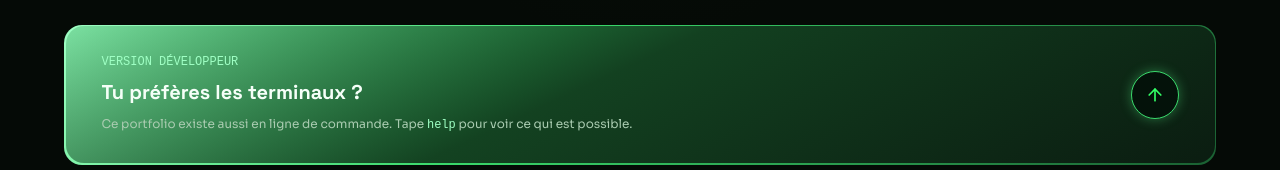
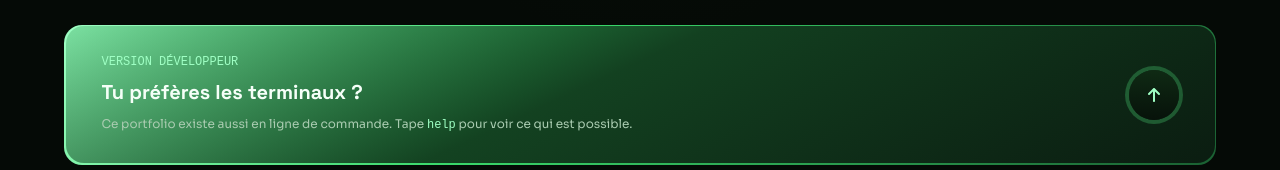
Before and after one commit to lyesprojet/Portfolio, a React (Vite) app: page / in a window 1280 px wide. Shown: the part 1033-1203 px from the top of the page. Built offline with nearby package versions, Linux system fonts and the light colour scheme.

Commit message:
Nouveau bouton remonter vers le terminal

```diff
--- a/src/components/gui/Hero.jsx
+++ b/src/components/gui/Hero.jsx
@@ -363,28 +363,10 @@ function Hero({ onNavigate, onHintTerminal }) {
                 onHintTerminal()
               }}
               aria-label="Remonter vers le bouton terminal"
-              className="flex items-center justify-center rounded-full shrink-0 self-start md:self-auto transition-transform duration-200 hover:scale-110"
-              style={{
-                width: '48px',
-                height: '48px',
-                color: 'var(--text)',
-                border: '1.5px solid #3ad96b',
-                backgroundColor: '#04120a',
-                boxShadow: '0 0 12px rgba(90,255,140,0.35)',
-              }}
+              className="btn-remonter shrink-0 self-start md:self-auto"
             >
-              <svg
-                width="20"
-                height="20"
-                viewBox="0 0 24 24"
-                fill="none"
-                stroke="currentColor"
-                strokeWidth="2"
-                strokeLinecap="round"
-                strokeLinejoin="round"
-              >
-                <path d="M12 19V5" />
-                <path d="M5 12l7-7 7 7" />
+              <svg className="btn-remonter-icone" viewBox="0 0 384 512" aria-hidden="true">
+                <path d="M214.6 41.4c-12.5-12.5-32.8-12.5-45.3 0l-160 160c-12.5 12.5-12.5 32.8 0 45.3s32.8 12.5 45.3 0L160 141.2V448c0 17.7 14.3 32 32 32s32-14.3 32-32V141.2L329.4 246.6c12.5 12.5 32.8 12.5 45.3 0s12.5-32.8 0-45.3l-160-160z" />
               </svg>
             </button>
           </div>
--- a/src/index.css
+++ b/src/index.css
@@ -67,3 +67,61 @@ body {
 .terminal-hint {
   animation: terminal-hint 0.8s ease-in-out 4;
 }
+
+/* Bouton rond "remonter vers le terminal" (Uiverse), couleurs du thème vert */
+.btn-remonter {
+  width: 50px;
+  height: 50px;
+  border-radius: 50%;
+  background: linear-gradient(#0f2a14, #07120a);
+  border: none;
+  font-weight: 600;
+  display: flex;
+  align-items: center;
+  justify-content: center;
+  box-shadow: 0px 0px 0px 4px rgba(90, 255, 140, 0.25);
+  cursor: pointer;
+  transition-duration: 0.3s;
+  overflow: hidden;
+  position: relative;
+}
+
+.btn-remonter-icone {
+  width: 12px;
+  transition-duration: 0.3s;
+}
+
+.btn-remonter-icone path {
+  fill: #9fffc4;
+}
+
+.btn-remonter::before {
+  position: absolute;
+  bottom: -20px;
+  content: "Back to Top";
+  color: #9fffc4;
+  font-size: 0px;
+}
+
+/* Effet au survol uniquement sur les appareils qui ont une vraie souris */
+@media (hover: hover) {
+  .btn-remonter:hover {
+    width: 140px;
+    border-radius: 50px;
+    transition-duration: 0.3s;
+    background-color: #9fffc4;
+    align-items: center;
+  }
+
+  .btn-remonter:hover .btn-remonter-icone {
+    transition-duration: 0.3s;
+    transform: translateY(-200%);
+  }
+
+  .btn-remonter:hover::before {
+    font-size: 13px;
+    opacity: 1;
+    bottom: unset;
+    transition-duration: 0.3s;
+  }
+}
```
